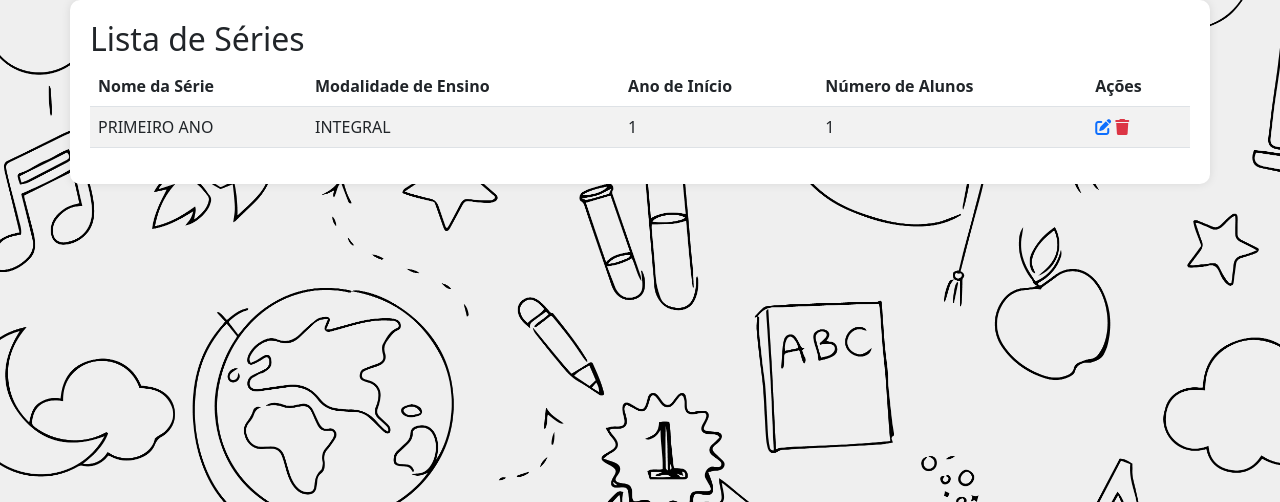
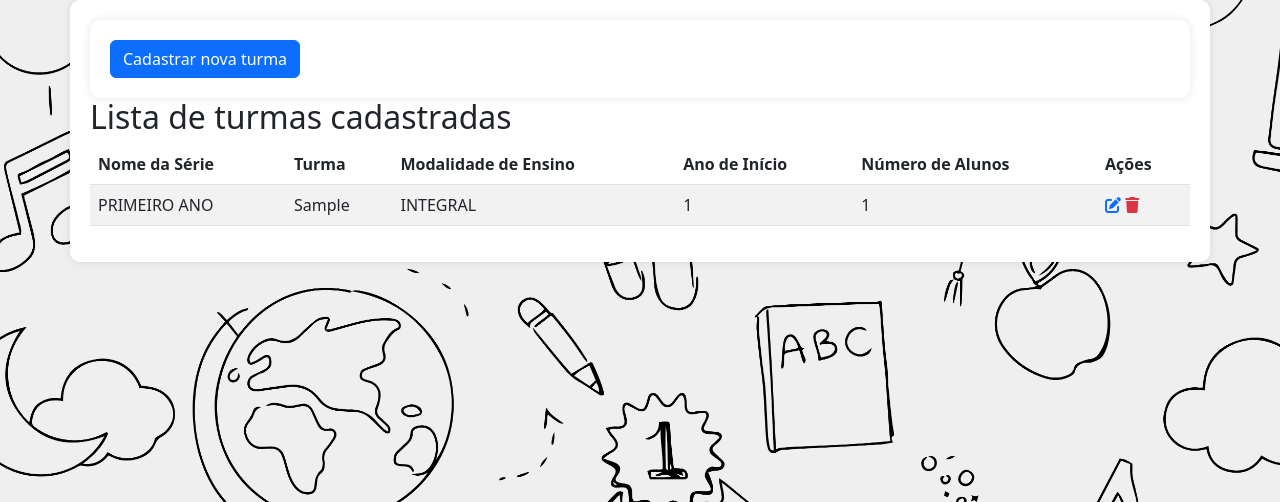
Before and after one commit to gylmonteiro/projeto_agendamentos_espe-os_escolares, a Django app: page /turmas/lista_turmas/ in a window 1280 px wide. Shown: the part 118-620 px from the top of the page. Run offline with Django 4.2, Linux system fonts and the light colour scheme; tables that the repository leaves empty hold one stand-in row (values such as "Sample post").

Commit message:
feat: criado as opções de deletar e atualizar as turmas

```diff
--- a/templates/bases/base.html
+++ b/templates/bases/base.html
@@ -34,7 +34,7 @@
                         <a class="nav-link" href="#">Usuários</a>
                     </li>
                     <li class="nav-item">
-                        <a class="nav-link" href="{%url 'cadastrar_turmas'%}">Turmas</a>
+                        <a class="nav-link" href="{%url 'listagem_turmas'%}">Turmas</a>
                     </li>
                     <li class="nav-item">
                         <a class="btn login-button" href="{%url 'acessar'%}">Login</a>
--- a/turmas/models.py
+++ b/turmas/models.py
@@ -7,6 +7,7 @@ class Turma(models.Model):
 
     serie = models.CharField(max_length=1, choices=choice_series)
     modalidade =models.CharField(max_length=3, choices=choice_modalidade)
+    turma = models.CharField(max_length=1, default="A")
     ano_inicio = models.IntegerField()
     numero_alunos = models.IntegerField()
 
--- a/turmas/templates/formulario_cadastro_turmas.html
+++ b/turmas/templates/formulario_cadastro_turmas.html
@@ -33,6 +33,11 @@
                         </select>
                     </div>
                 </div>
+
+                <div class="mb-3">
+                    <label for="firstName" class="form-label">Turma</label>
+                    <input type="text" class="form-control" id="turma" name="turma" placeholder="Exemplo: 'A', 'B', 'C'"/>
+                </div>
             </div>
 
 
--- a/turmas/templates/listagem_turmas.html
+++ b/turmas/templates/listagem_turmas.html
@@ -15,11 +15,16 @@
 
 
 <div class="container">
-    <h2>Lista de Séries</h2>
+    <div class="container">
+
+        <a href="{%url 'cadastrar_turmas'%}" class="btn btn-primary">Cadastrar nova turma</a>
+    </div>
+    <h2>Lista de turmas cadastradas</h2>
     <table class="table table-striped">
         <thead>
             <tr>
                 <th>Nome da Série</th>
+                <th>Turma</th>
                 <th>Modalidade de Ensino</th>
                 <th>Ano de Início</th>
                 <th>Número de Alunos</th>
@@ -31,12 +36,13 @@
             {% for turma  in turmas %}
             <tr>
                 <td>{{turma.get_serie_display}}</td>
+                <td>{{turma.turma}}</td>
                 <td>{{turma.get_modalidade_display}}</td>
                 <td>{{turma.ano_inicio}}</td>
                 <td>{{turma.numero_alunos}}</td>
                 <td>
-                    <i class="fas fa-edit text-primary"></i>
-                    <i class="fas fa-trash text-danger"></i>
+                    <a href="{%url 'atualiza_turmas' turma.id%}"><i class="fas fa-edit text-primary"></i></a>
+                    <a href="{%url 'deleta_turmas' turma.id%}"><i class="fas fa-trash text-danger"></i></a>
                 </td>
             </tr>
             {% endfor %}
--- a/turmas/urls.py
+++ b/turmas/urls.py
@@ -3,6 +3,7 @@ from . import views
 
 urlpatterns = [
     path("cadastrar/", views.turmas, name="cadastrar_turmas"),
-    path("lista_turmas/", views.turmas_detalhes, name="listagem_turmas")
-
+    path("lista_turmas/", views.turmas_detalhes, name="listagem_turmas"),
+    path("deleta_turmas/<int:id>", views.deletar_turmas, name = "deleta_turmas" ),
+    path("atualiza_turma/<int:id>", views.atualizar_turmas, name="atualiza_turmas")
 ]
--- a/turmas/views.py
+++ b/turmas/views.py
@@ -11,12 +11,41 @@ def turmas(request):
         modalidade = request.POST.get('modalidade')
         numero_alunos = request.POST.get('numero_alunos')
         ano_inicio  = request.POST.get('ano_inicio')
+        turma = request.POST.get('turma')
 
-        turma = Turma.objects.create(serie=serie, modalidade=modalidade, ano_inicio=ano_inicio, numero_alunos=numero_alunos)
-        return redirect("cadastrar_turmas")
+
+        Turma.objects.create(serie=serie, modalidade=modalidade, ano_inicio=ano_inicio, numero_alunos=numero_alunos, turma=turma)
+        return redirect("listagem_turmas")
 
 def turmas_detalhes(request):
 
     turmas = Turma.objects.all()
     if request.method == "GET":
         return render(request,"listagem_turmas.html", {'turmas': turmas})
+
+def deletar_turmas(request, id):
+    turma = Turma.objects.filter(pk=id)
+    turma.delete()
+    return redirect("listagem_turmas")
+
+def atualizar_turmas(request, id):
+    turma = Turma.objects.get(pk=id)
+    if request.method == "GET":
+
+        return render(request, "formulario_atualizacao_turmas.html", {"turma": turma})
+    elif request.method == "POST":
+
+        turma_nomenclatura = request.POST.get("turma")
+        numero_alunos = request.POST.get('numero_alunos')
+        ano_inicio  = request.POST.get('ano_inicio')
+
+        if turma_nomenclatura:
+            turma.turma = turma_nomenclatura
+
+        if numero_alunos:
+            turma.numero_alunos  = numero_alunos
+
+        if ano_inicio:
+            turma.ano_inicio = ano_inicio
+        turma.save()
+        return redirect("listagem_turmas")
```
Also changed, not shown: turmas/templates/formulario_atualizacao_turmas.html (added, +40 -0 lines), turmas/migrations/0002_turma_turma.py (added).
